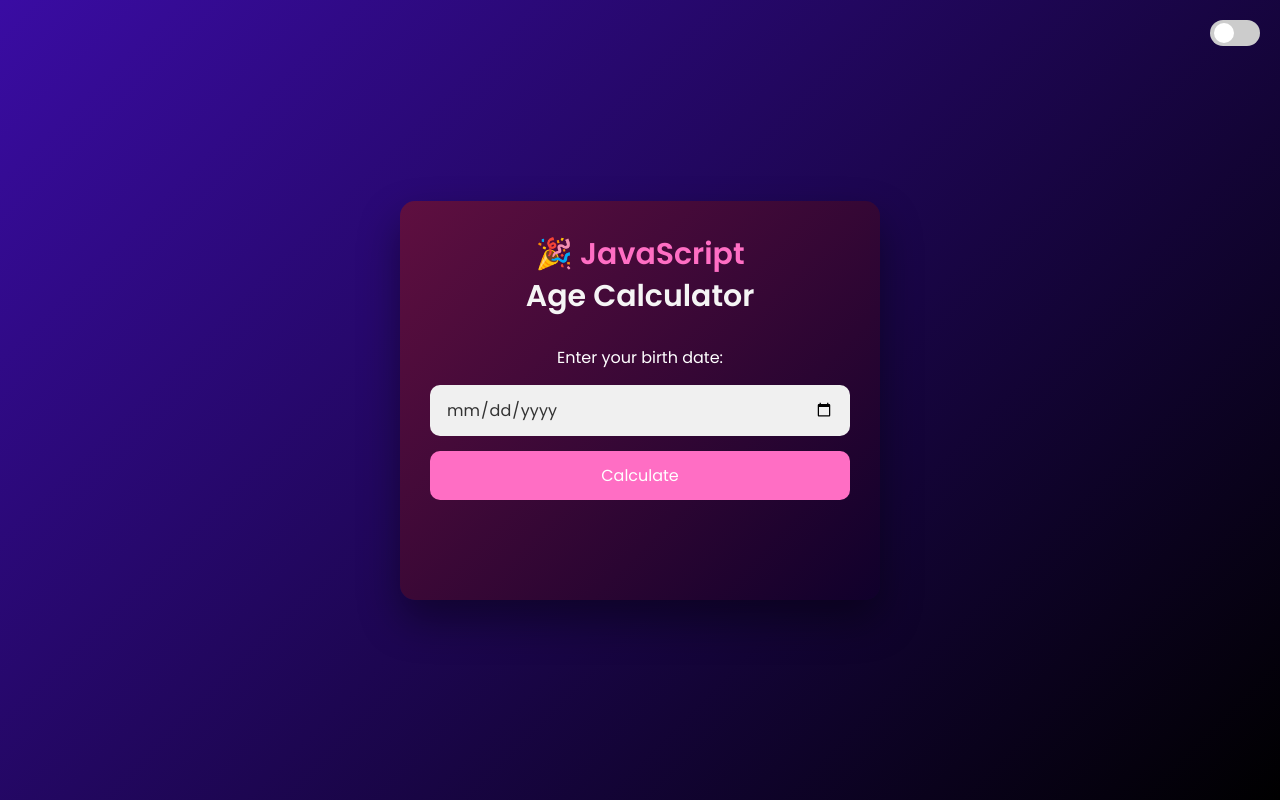
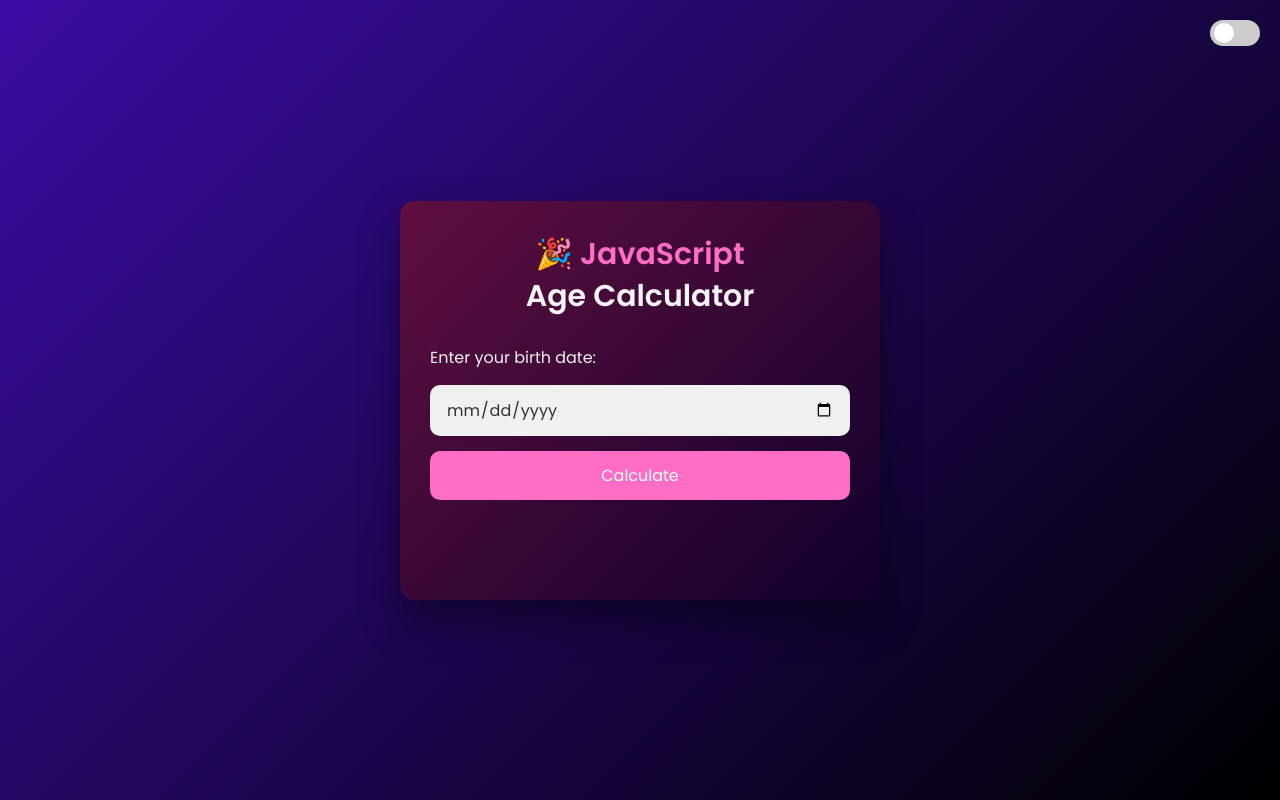
Before and after one commit to adityaselokar31/age_calculator, a plain HTML site: page index.html in a window 1280 px wide. Drawn offline with Linux system fonts and the light colour scheme.

Commit message:
Update Calculator.css

```diff
--- a/Calculator.css
+++ b/Calculator.css
@@ -59,6 +59,12 @@ body.dark .calculator {
   margin: 20px 0;
 }
 
+.input-box label {
+  font-size: 16px;
+  color: #f0f0f0;
+  text-align: left;
+}
+
 .input-box input {
   padding: 12px 16px;
   font-size: 16px;
@@ -99,7 +105,6 @@ body.dark .input-box input {
   transition: opacity 0.3s ease;
 }
 
-/* Animation */
 #result.fade-in {
   animation: fadeIn 0.6s ease forwards;
   opacity: 1;
```
